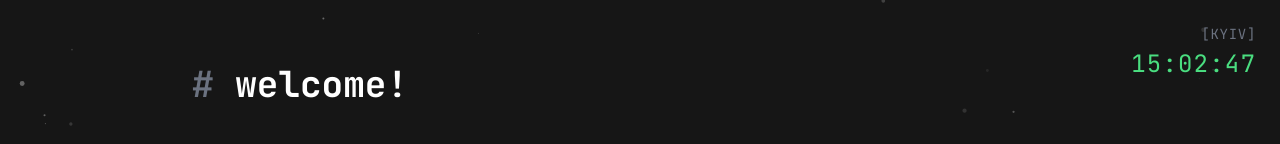
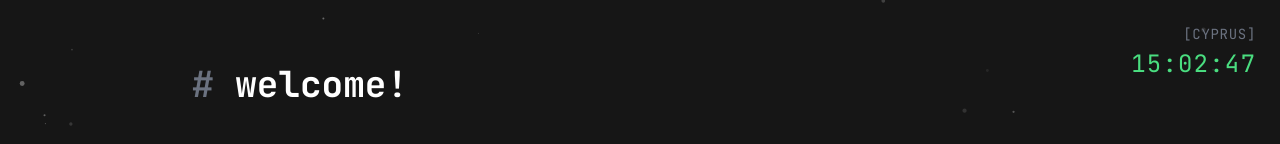
Before and after one commit to payton-ggg/quartzee.dev, a React (Vite) app in the folder main.dev/: page / in a window 1280 px wide. Shown: the top 144 px of the page. Built offline with nearby package versions, Linux system fonts and the light colour scheme; no server answers; a web font is replaced by a local one.

Commit message:
Update KyivClock.tsx

```diff
--- a/main.dev/src/components/widgets/KyivClock.tsx
+++ b/main.dev/src/components/widgets/KyivClock.tsx
@@ -25,7 +25,7 @@ const KyivClock = () => {
   return (
     <div className="fixed top-6 right-6 flex flex-col items-end gap-1 z-50">
       <div className="font-mono text-sm text-gray-500 tracking-wider">
-        [KYIV]
+        [CYPRUS]
       </div>
       <div className="font-mono text-2xl text-green-400 tracking-wider glitch">
         {time || "00:00:00"}
```
